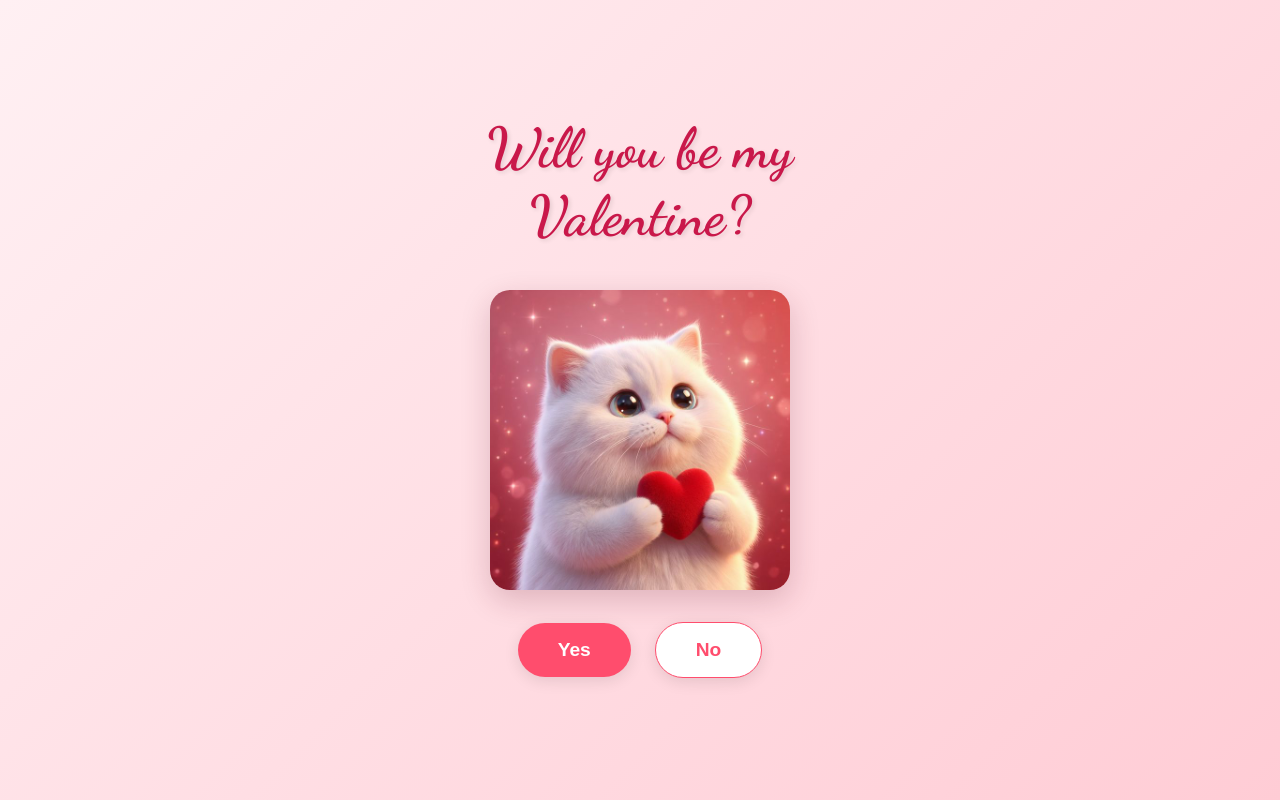
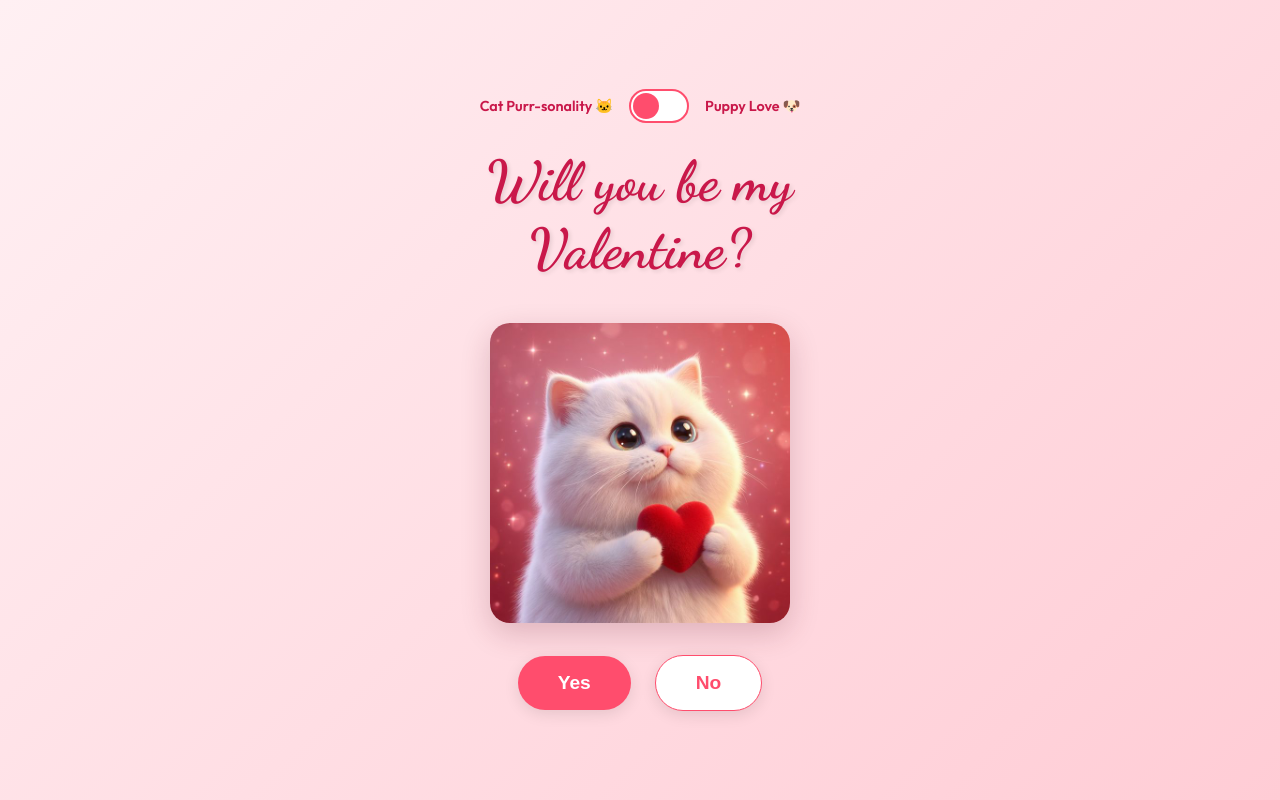
Before and after one commit to maxpoe/valentine-fun, a website built with Vite: page index.html in a window 1280 px wide. Built offline with nearby package versions, Linux system fonts and the light colour scheme.

Commit message:
feat: Implement pet theme switching between cat and dog with a UI toggle and `VALENTINE_PET` environment variable.

```diff
--- a/docker-compose.yml
+++ b/docker-compose.yml
@@ -1,8 +1,10 @@
 services:
   valentine-fun:
-    image: ghcr.io/maxpoe/valentine-fun:latest
+    # image: ghcr.io/maxpoe/valentine-fun:latest
+    build: .
     ports:
       - "8080:80"
     environment:
-      - VALENTINE_NAME=Partner
+      - VALENTINE_NAME=Partner # name to be displayed in the question
+      - VALENTINE_PET=dog # cat or dog is supported
     restart: always
--- a/index.html
+++ b/index.html
@@ -14,6 +14,7 @@
 <body>
   <script>
     window.VALENTINE_NAME = "__VALENTINE_NAME__";
+    window.VALENTINE_PET = "__VALENTINE_PET__";
   </script>
   <div id="app"></div>
   <script type="module" src="/src/main.js"></script>
--- a/src/main.js
+++ b/src/main.js
@@ -22,14 +22,29 @@ const noPhrases = [
 
 let noCount = 0
 let yesScale = 1
+let currentPet = window.VALENTINE_PET && (window.VALENTINE_PET === "dog" || window.VALENTINE_PET === "cat") ? window.VALENTINE_PET : "cat";
 
 function render() {
   const name = window.VALENTINE_NAME && window.VALENTINE_NAME !== "__VALENTINE_NAME__" ? `, ${window.VALENTINE_NAME}` : "";
+
+  const waitingImg = `/${currentPet}-waiting.png`;
+  const sadImg = `/${currentPet}-sad.png`;
+  const celebratingImg = `/${currentPet}-celebrating.png`;
+
   app.innerHTML = `
     <div id="main-view">
+      <div class="theme-switch-wrapper">
+        <span class="theme-label">Cat Purr-sonality 🐱</span>
+        <label class="switch">
+          <input type="checkbox" id="themeToggle" ${currentPet === 'dog' ? 'checked' : ''}>
+          <span class="slider"></span>
+        </label>
+        <span class="theme-label">Puppy Love 🐶</span>
+      </div>
+
       <h1 class="title">Will you be my Valentine${name}?</h1>
       <div class="cat-container">
-        <img src="${noCount === 0 ? '/cat-waiting.png' : '/cat-sad.png'}" alt="Cute Cat" class="cat-image" id="catImage">
+        <img src="${noCount === 0 ? waitingImg : sadImg}" alt="Cute Pet" class="cat-image" id="catImage">
       </div>
       <div class="buttons">
         <button id="yesBtn" class="btn" style="font-size: ${1.2 + noCount * 1.2}rem; padding: ${1 + noCount * 0.5}rem ${2.5 + noCount * 1.2}rem;">Yes</button>
@@ -40,7 +55,7 @@ function render() {
     <div id="celebration-view" class="celebration">
       <h1 class="title">Yay! Now I am the happiest man on earth! ❤️</h1>
       <div class="cat-container">
-        <img src="/cat-celebrating.png" alt="Happy Cat" class="cat-image">
+        <img src="${celebratingImg}" alt="Happy Pet" class="cat-image">
       </div>
     </div>
   `
@@ -51,6 +66,7 @@ function render() {
 function setupEventListeners() {
   const yesBtn = document.querySelector('#yesBtn')
   const noBtn = document.querySelector('#noBtn')
+  const themeToggle = document.querySelector('#themeToggle')
   const mainView = document.querySelector('#main-view')
   const celebrationView = document.querySelector('#celebration-view')
 
@@ -65,8 +81,13 @@ function setupEventListeners() {
   if (noBtn) {
     noBtn.addEventListener('click', () => {
       noCount++
-      // The user asked for "double in size" each time.
-      yesScale = Math.pow(2, noCount)
+      render()
+    })
+  }
+
+  if (themeToggle) {
+    themeToggle.addEventListener('change', (e) => {
+      currentPet = e.target.checked ? 'dog' : 'cat'
       render()
     })
   }
--- a/src/style.css
+++ b/src/style.css
@@ -145,3 +145,64 @@ body {
     transform: translateY(100vh) rotate(360deg);
   }
 }
+
+/* Theme Toggle Styles */
+.theme-switch-wrapper {
+  display: flex;
+  align-items: center;
+  justify-content: center;
+  margin-bottom: 2rem;
+  gap: 1rem;
+}
+
+.theme-label {
+  font-weight: 600;
+  color: var(--accent);
+  font-size: 0.9rem;
+}
+
+.switch {
+  position: relative;
+  display: inline-block;
+  width: 60px;
+  height: 34px;
+}
+
+.switch input {
+  opacity: 0;
+  width: 0;
+  height: 0;
+}
+
+.slider {
+  position: absolute;
+  cursor: pointer;
+  top: 0;
+  left: 0;
+  right: 0;
+  bottom: 0;
+  background-color: var(--white);
+  transition: .4s;
+  border-radius: 34px;
+  border: 2px solid var(--primary);
+}
+
+.slider:before {
+  position: absolute;
+  content: "";
+  height: 26px;
+  width: 26px;
+  left: 2px;
+  bottom: 2px;
+  background-color: var(--primary);
+  transition: .4s;
+  border-radius: 50%;
+}
+
+input:checked+.slider {
+  background-color: var(--secondary);
+}
+
+input:checked+.slider:before {
+  transform: translateX(26px);
+}
```
Also changed, not shown: README.md, public/dog-celebrating.png (added), public/dog-sad.png (added), public/dog-waiting.png (added), 1 other file.
